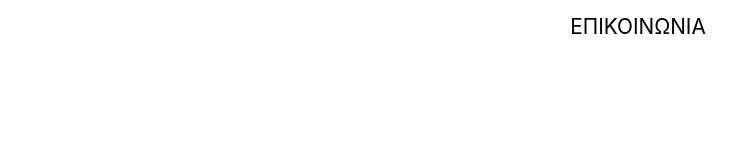
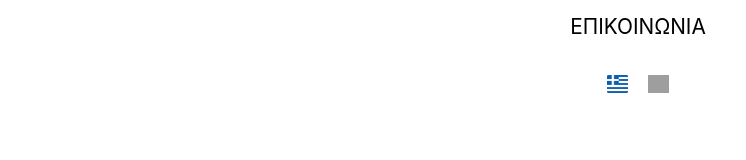
Before and after one commit to alexisspa9/mantalena_bafiti, a Next.js app: page / in a window 1280 px wide. Both pictures are taken after a click on the element 45 px from the left and 33 px from the top of the page. Shown: the part 247-407 px from the top of the page, without its empty margins (2-748 px from the left). Built offline with nearby package versions, Linux system fonts and the light colour scheme; grey boxes are pictures that could not be loaded.

Commit message:
progress

```diff
--- a/Components/Layout/Header.module.css
+++ b/Components/Layout/Header.module.css
@@ -8,6 +8,13 @@
     left: 0;
     width: 100%;
     z-index: 30;
+}
+
+.nav_lang {
+    list-style: none;
+    display: flex;
+    justify-content: center;
+    padding-left: 0;
 }
 
 .flagIcon {
--- a/Components/Layout/footer.js
+++ b/Components/Layout/footer.js
@@ -40,7 +40,7 @@ export default function Footer() {
         <ul className={styles.flagList}>
          {
                         locales.map((l, i) => {
-                            return <li key={i} className={styles.nav_list__item}>
+                            return <li key={"footer-lang-" + i} className={styles.nav_list__item}>
                                     <Link
                                         href={asPath}
                                         locale={l}
--- a/Components/Layout/header.js
+++ b/Components/Layout/header.js
@@ -3,7 +3,8 @@ import React, { useState } from 'react';
 import translations from "../../assets/locales/translations.json"
 import Link from "next/link";
 import styles from './Header.module.css'
-
+import greece from "../../assets/images/greece.png"
+import unitedKingdom from "../../assets/images/united-kingdom.png"
 
 export default function Header() {
     const [toggled, setToggled] = useState(false);
@@ -17,6 +18,21 @@ export default function Header() {
                   <li onClick={() => setToggled(false)} itemProp="name" className={styles.nav_list__item}><Link href="#about" locale={locale}><a itemProp="url">{translations[locale].about}</a></Link></li>
                   <li onClick={() => setToggled(false)} itemProp="name" className={styles.nav_list__item}><Link href="#contact" locale={locale}><a itemProp="url">{translations[locale].contact}</a></Link></li>
             </ul>
+            <ul className={styles.nav_lang}>
+            {
+                        locales.map((l, i) => {
+                            return <li key={"nav-lang-" + i} className={styles.nav_list__item} onClick={() => setToggled(false)}>
+                                    <Link
+                                        href={asPath}
+                                        locale={l}
+                                    >
+                                        <a><img className={styles.flagIcon} src={l == "el" ? greece.src : unitedKingdom.src} alt="language flag icon" /></a>
+                                    </Link>
+                                </li>
+
+                        })
+                    }
+            </ul>
           </nav>
           <div id="toggler" className={styles.toggler} onClick={ () => setToggled(!toggled)}>
               <span className={toggled ? [styles.bar, styles.toggled_bar].join(" ") : styles.bar}></span>
--- a/assets/locales/translations.json
+++ b/assets/locales/translations.json
@@ -20,6 +20,7 @@
         "view_projects": "View Out Projects",
         "home_little": "Building beautiful homes one dream at a time!",
         "projectss": "Projects",
+        "keywords": "architect, architect paros, archtect engineer, mantalena, bafiti, constructions, building design, interior design",
         "homeCoverAlt": "Mantalena Bafiti architect paros greece",
         "aboutImgAlt": "Mantalena Bafiti architect paros greece"
 
@@ -45,6 +46,7 @@
         "view_projects": "Τα έργα μας",
         "home_little": "",
         "projectss": "Έργα",
+        "keywords": "αρχιτέκτονας, πάρος, μηχανικός, μανταλένα, μπαφίτη, κατασκευές, σχεδιασμός κτιρίων, εσωτερική διακόσμηση",
         "homeCoverAlt": "Μανταλένα Μπαφίτη αρχιτέκτονας πάρος",
         "aboutImgAlt": "Μανταλένα Μπαφίτη αρχιτέκτονας πάρος"
 
--- a/pages/index.js
+++ b/pages/index.js
@@ -19,6 +19,7 @@ export default function Home() {
       <Head>
         <title>{translations[locale].home_title}</title>
         <meta name="description" content={translations[locale].description} />
+        <meta name="keywords" content={translations[locale].keywords} />
       </Head>
       <div id="homeContainer">
         <div className={styles.row}>
@@ -42,7 +43,7 @@ export default function Home() {
         <h3>{translations[locale].projectss}</h3>
         <div className={styles.projects}>
           {projects.projects.map(proj => {
-            return <div key={proj} className={styles.project}>
+            return <div key={proj.title_en} className={styles.project}>
               <div className={styles.project_box}>
                 <EmblaCarousel slides={proj.gallery} locale={locale} />
               </div>
```
